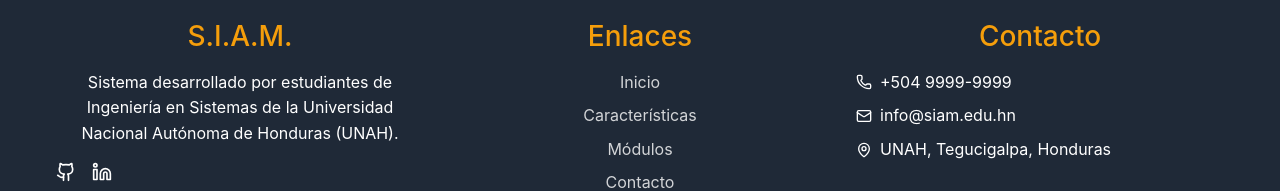
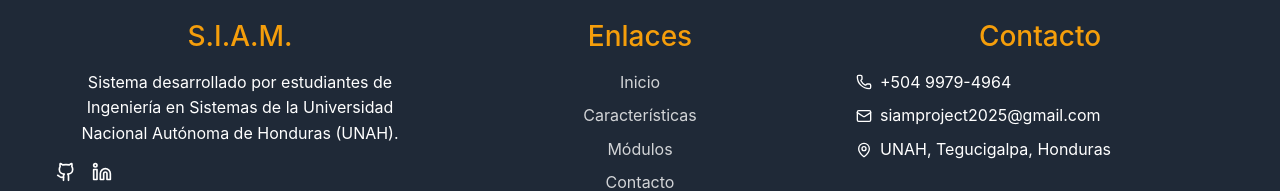
Before and after one commit to siamproject2025/SIAM, a React (Create React App) app in the folder frontend/: page /landing in a window 1280 px wide. Shown: the part 5857-6048 px from the top of the page. Built offline with nearby package versions, Linux system fonts and the light colour scheme; no server answers.

Commit message:
Cambios de informacion.

```diff
--- a/frontend/src/screens/Landing.js
+++ b/frontend/src/screens/Landing.js
@@ -486,11 +486,11 @@ const LandingPage = () => {
               <h3>Contacto</h3>
               <div className="d-flex align-items-center mb-2">
                 <Phone size={16} className="me-2" />
-                <span>+504 9999-9999</span>
+                <span>+504 9979-4964</span>
               </div>
               <div className="d-flex align-items-center mb-2">
                 <Mail size={16} className="me-2" />
-                <span>info@siam.edu.hn</span>
+                <span>siamproject2025@gmail.com</span>
               </div>
               <div className="d-flex align-items-center">
                 <MapPin size={16} className="me-2" />
```
